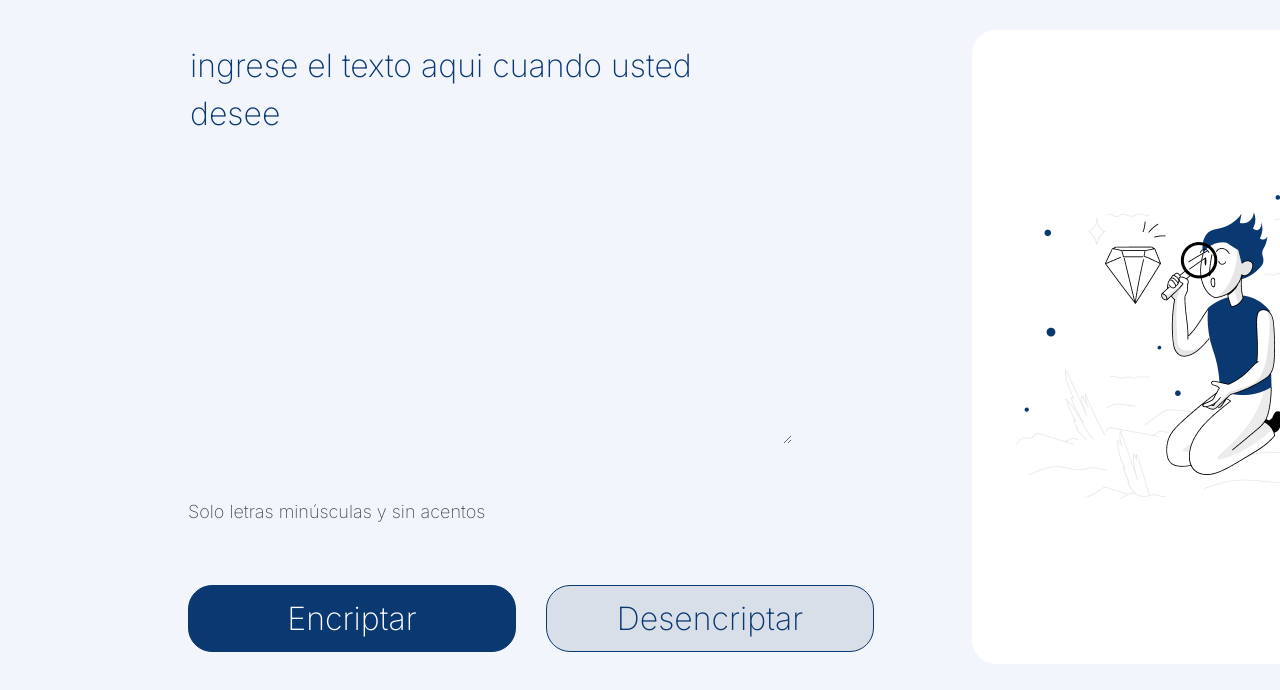
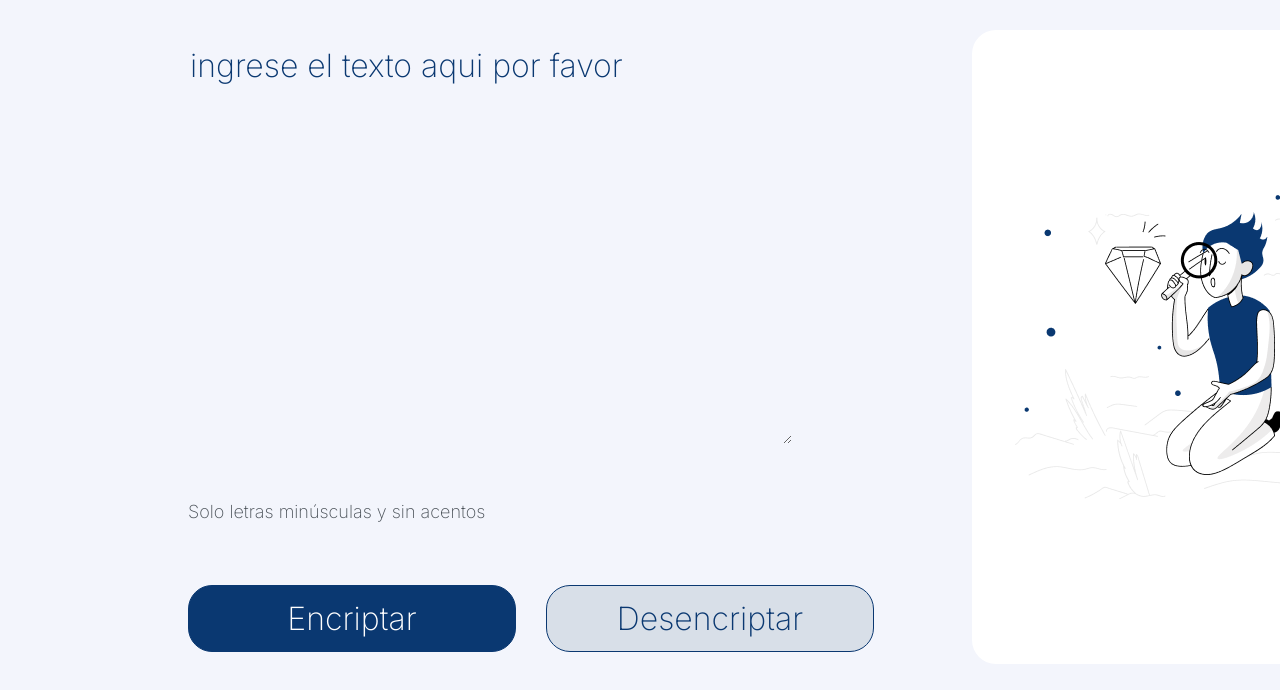
Before and after one commit to peruanol/encriptador, a plain HTML site: page index.html in a window 1280 px wide. Shown: the part 72-762 px from the top of the page. Drawn offline with Linux system fonts and the light colour scheme.

Commit message:
se modifico

```diff
--- a/index.html
+++ b/index.html
@@ -18,7 +18,7 @@
         </header>
     <main>
     <section>
-         <textarea class="text-area" cols="30" rows="10" placeholder="ingrese el texto aqui cuando usted desee"></textarea>
+         <textarea class="text-area" cols="30" rows="10" placeholder="ingrese el texto aqui por favor"></textarea>
          <div>
             <h6 class="informacion">Solo letras minúsculas y sin acentos</h6>
         </div>
```
